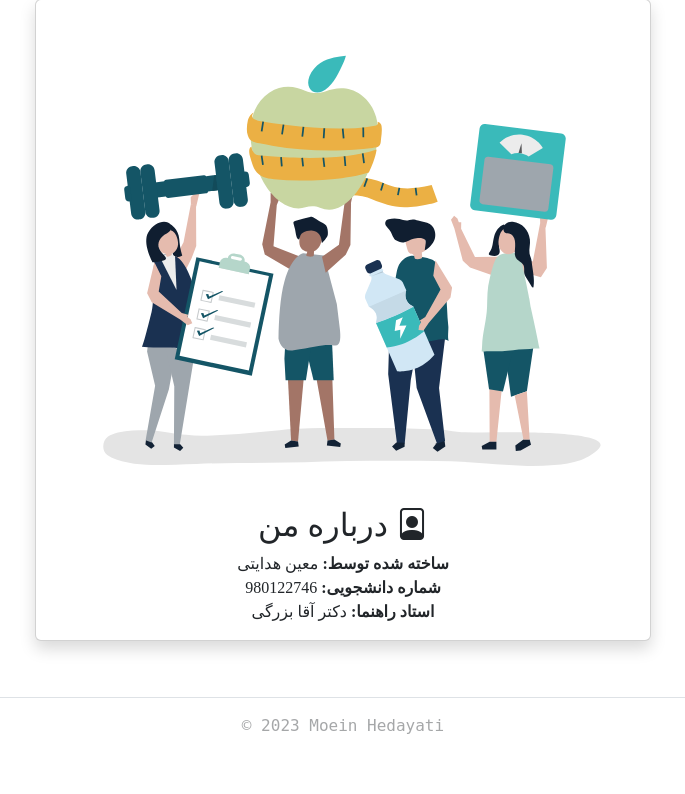
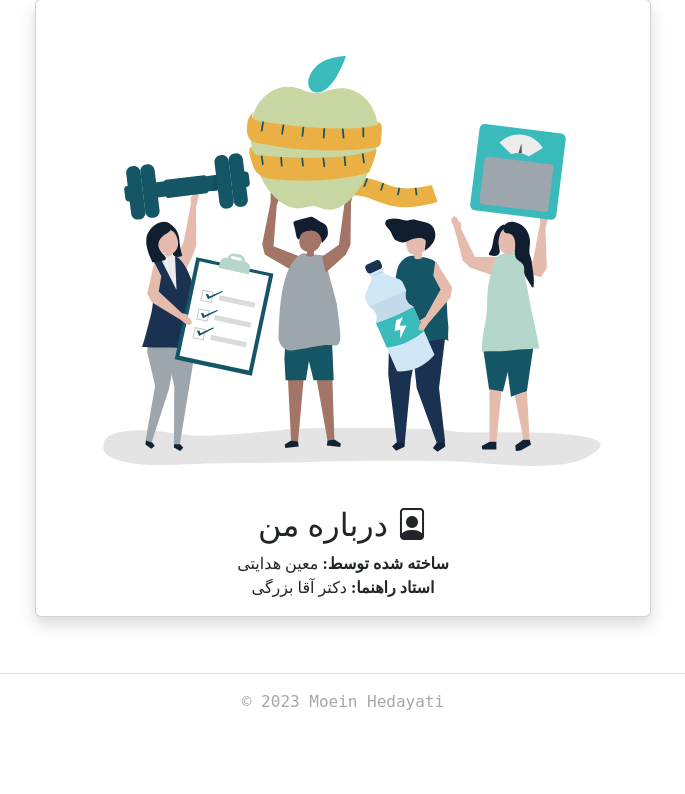
Before and after one commit to Moein-HDi/CalorieCounter, a Django app: page /about/ in a window 1280 px wide. Shown: the part 113-907 px from the top of the page, without its empty margins (297-982 px from the left). After the commit the page ends 823 px from the top, so only its background shows below. Run offline with Django 4.2, Linux system fonts and the light colour scheme; some libraries are stand-ins or nearby versions; some web fonts are replaced.

Commit message:
changes to ui

```diff
--- a/templates/about.html
+++ b/templates/about.html
@@ -14,8 +14,6 @@
 
                     <strong>ساخته شده توسط:</strong> معین هدایتی
                 </br>
-                    <strong>شماره دانشجویی:</strong> 980122746
-                </br>
                     <strong>استاد راهنما:</strong> دکتر آقا بزرگی
 
             </div>
```
Also changed, not shown: db.sqlite3.
